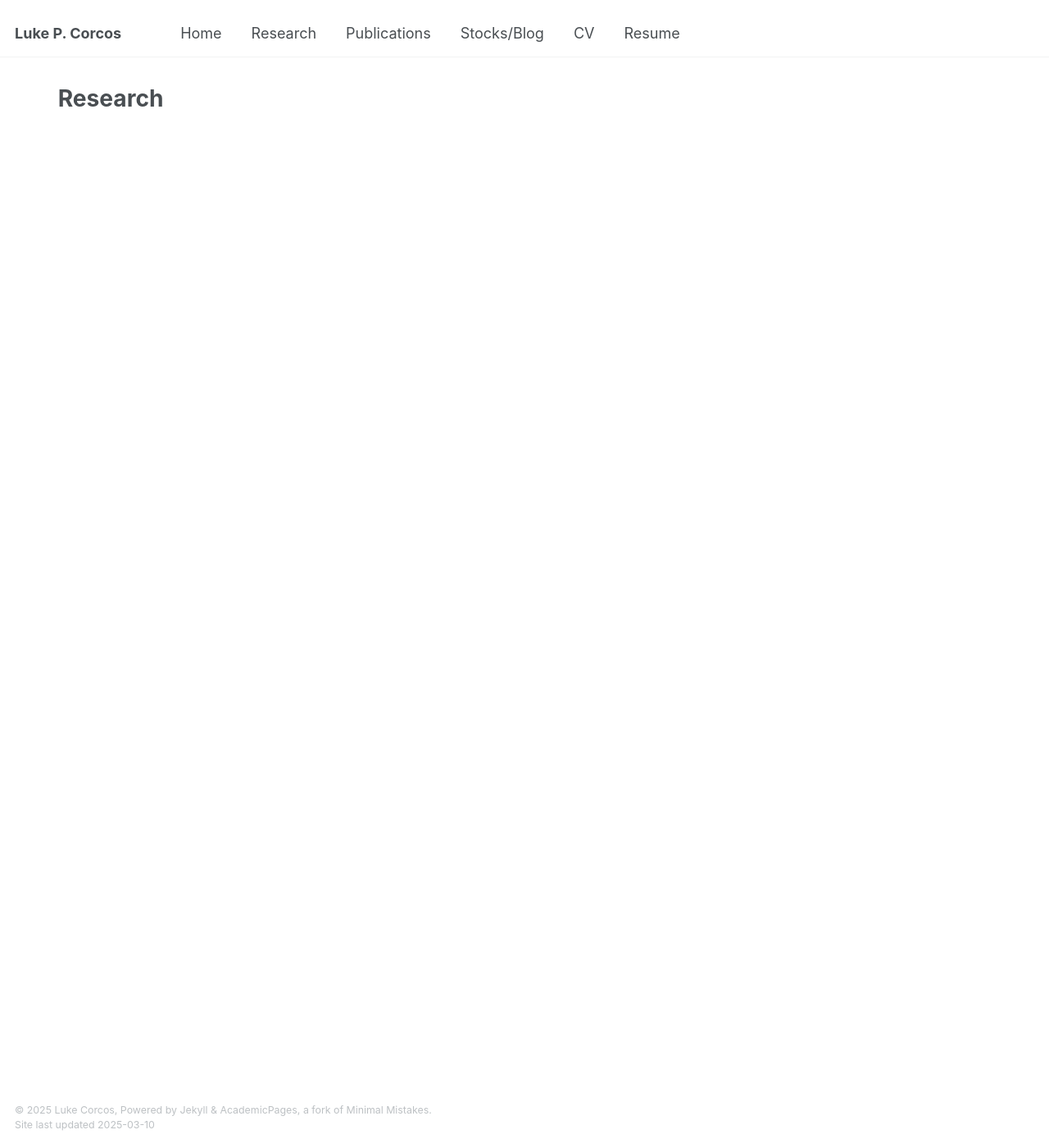
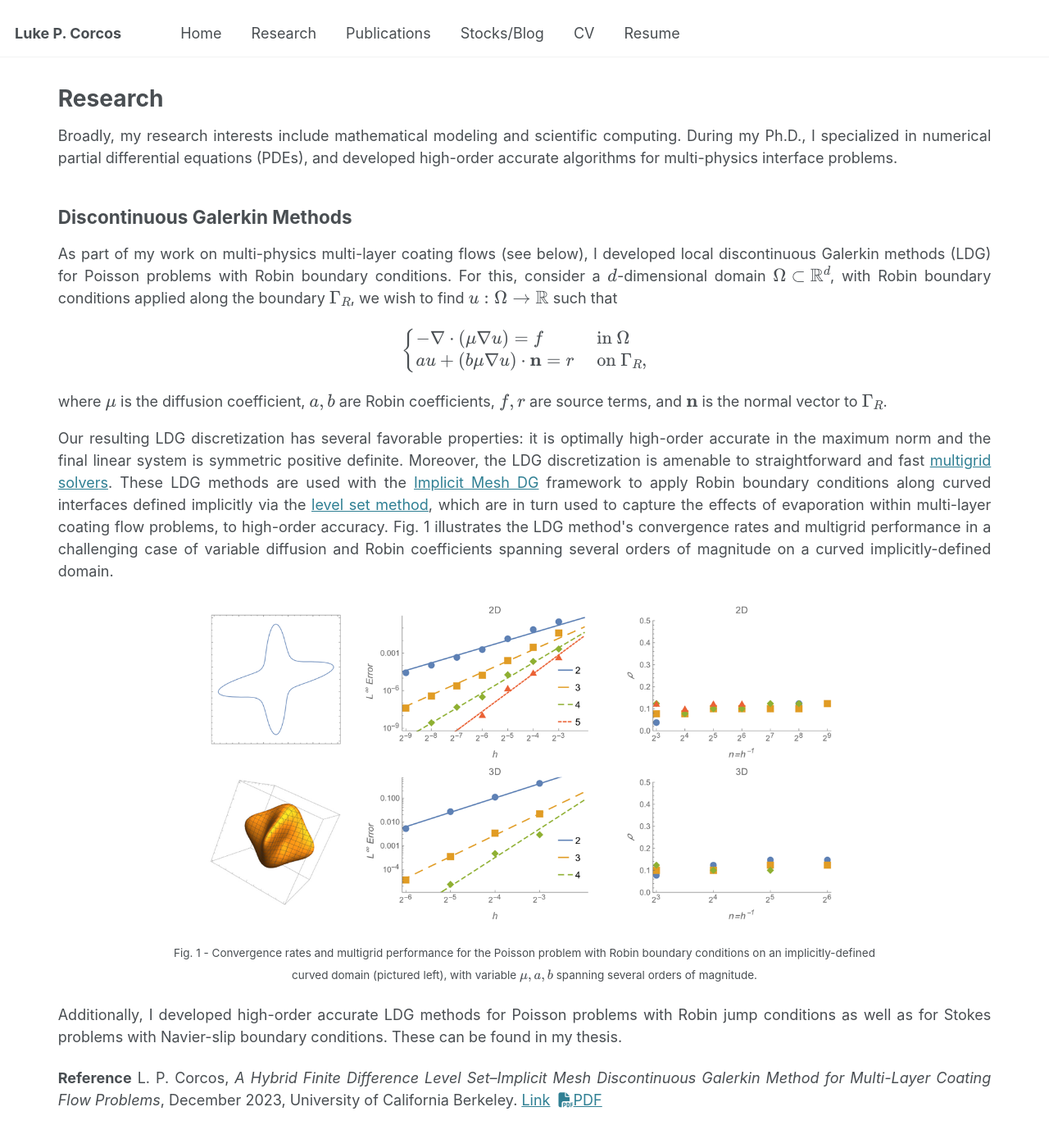
Before and after one commit to lpcorcos/lpcorcos.github.io, a Jekyll site: the page built from _pages/research.html, in a window 1280 px wide and 1400 px high. Shown: the whole window at 82% size. Built offline with Jekyll 4.4.1, drawn with Linux system fonts in a browser that asks for light colours; some of the changed text lies outside the part shown.

Commit message:
Added DG information to research page

```diff
--- a/_pages/research.html
+++ b/_pages/research.html
@@ -4,3 +4,128 @@ title: "Research"
 permalink: /research/
 author_profile: false
 ---
+
+<p style="text-align: justify; text-justify: inter-word;">
+Broadly, my research interests include mathematical modeling and scientific computing.
+During my Ph.D., I specialized in numerical partial differential equations (PDEs), and
+developed high-order accurate algorithms for multi-physics interface problems.
+</p>
+
+
+<h2>Discontinuous Galerkin Methods</h3>
+<p style="text-align: justify; text-justify: inter-word;">
+As part of my work on multi-physics multi-layer coating flows (see below),
+I developed local discontinuous Galerkin methods (LDG) for Poisson problems with Robin boundary conditions.
+For this, consider a \(d\)-dimensional domain \( \Omega \subset \mathbb{R}^d \), with Robin boundary
+conditions applied along the boundary \( \Gamma_R \), we wish to find \(u:\Omega \rightarrow \mathbb{R} \) such that
+</p>
+\[
+\begin{cases}
+-\nabla \cdot ( \mu \nabla u) = f  &\text{ in } \Omega  \\
+au + (b \mu  \nabla u)\cdot \textbf{n} = r &\text{ on } \Gamma_R,
+\end{cases}
+ \]
+where \(\mu\) is the diffusion coefficient, \(a,b\) are Robin coefficients, \(f,r\) are source terms, and \(\textbf{n} \) is the normal vector to \(\Gamma_R \).
+
+<p style="text-align: justify; text-justify: inter-word;">
+Our
+resulting LDG discretization has several favorable properties: it is optimally high-order accurate in the maximum norm
+and the final linear system
+is symmetric positive definite.  Moreover, the LDG discretization is amenable to straightforward and
+fast <a href = "https://doi.org/10.1137/18M1206357"> multigrid solvers</a>.
+
+These LDG methods are used with the
+<a href = "https://doi.org/10.1016/j.jcp.2017.04.076" >Implicit Mesh DG</a> framework to apply Robin boundary conditions along curved interfaces
+ defined implicitly via the
+<a href = "https://math.berkeley.edu/~sethian/2006/Publications/Book/2006/book_1999.html">level set method</a>,
+which are in turn used to
+capture the effects of evaporation within multi-layer coating flow problems, to high-order accuracy.
+Fig. 1 illustrates the LDG method's convergence rates and multigrid performance in a challenging case of variable diffusion and Robin coefficients spanning several
+	orders of magnitude on a curved implicitly-defined domain.
+	<div align="center" >
+		<img src="/images/RobinConverg.png" alt="Robin" style="width:70%" >
+		<p style="max-width:900px;"><small>Fig. 1 - Convergence rates and multigrid performance for the Poisson problem with Robin boundary conditions
+			on an implicitly-defined curved domain (pictured left),
+			 with variable \(\mu,a,b\) spanning several orders of
+			magnitude.</small><p>
+	</div>
+
+</p>
+
+
+
+
+
+
+<p style="text-align: justify; text-justify: inter-word;">
+Additionally, I developed high-order accurate LDG methods for Poisson problems with Robin jump conditions
+ as well as for Stokes problems with Navier-slip boundary conditions. These can be found in my thesis.
+ </p>
+
+ <p style="text-align: justify; text-justify: inter-word;"> <b>Reference</b>
+ L. P. Corcos, <i>A Hybrid Finite Difference Level Set–Implicit Mesh
+	Discontinuous Galerkin Method for Multi-Layer Coating Flow Problems</i>,
+	December 2023, University of California Berkeley.
+	<a href= "https://www.proquest.com/openview/c3a45544f62d7185537acfaa0a4c7a4d/1?pq-origsite=gscholar&cbl=18750&diss=y">Link</a>&nbsp
+	<a href="http://lpcorcos.github.io/publications/CorcosPhdThesis.pdf"> <i class="fa-solid fa-file-pdf"></i>PDF</a>
+</p>
+
+
+
+
+
+
+
+
+<h2>Multi-Layer Coating Flows</h3>
+
+
+
+
+
+
+
+<p style="text-align: justify; text-justify: inter-word;"> <b>Reference</b>
+	L. P. Corcos, R. I. Saye, and J. A. Sethian,
+  <i>A hybrid finite difference level set–implicit mesh discontinuous Galerkin method
+  for multi-layer coating flows</i>, Journal of Computational Physics, 507, 112960 (2024).
+  <a href= "https://doi.org/10.1016/j.jcp.2024.112960">Link</a> &nbsp
+  <a href="http://lpcorcos.github.io/publications/1-s2.0-S0021999124002092-main.pdf"> <i class="fa-solid fa-file-pdf"></i> PDF</a>
+</p>
+
+
+
+
+
+
+
+
+
+
+
+
+
+<h2>Cavity Quantum Electrodynmaics (QED)</h2>
+
+
+
+
+
+<p style="text-align: justify; text-justify: inter-word;"> <b>Reference</b>
+	AD Cimmarusti, Z Yan, BD Patterson, LP Corcos, LA Orozco, S Deffner,
+		<i>Environment-assisted speed-up of the field evolution in cavity quantum electrodynamics</i>,
+		Physical review letters 114 (23), 233602 (2015).
+		<a href= "https://doi.org/10.1103/PhysRevLett.114.233602">Link</a> &nbsp
+		<a href="http://lpcorcos.github.io/publications/PhysRevLett.114.233602.pdf"> <i class="fa-solid fa-file-pdf"></i> PDF</a>
+</p>
+
+
+
+
+
+
+
+
+
+
+/
```
Also changed, not shown: images/RobinConverg.png (added).
